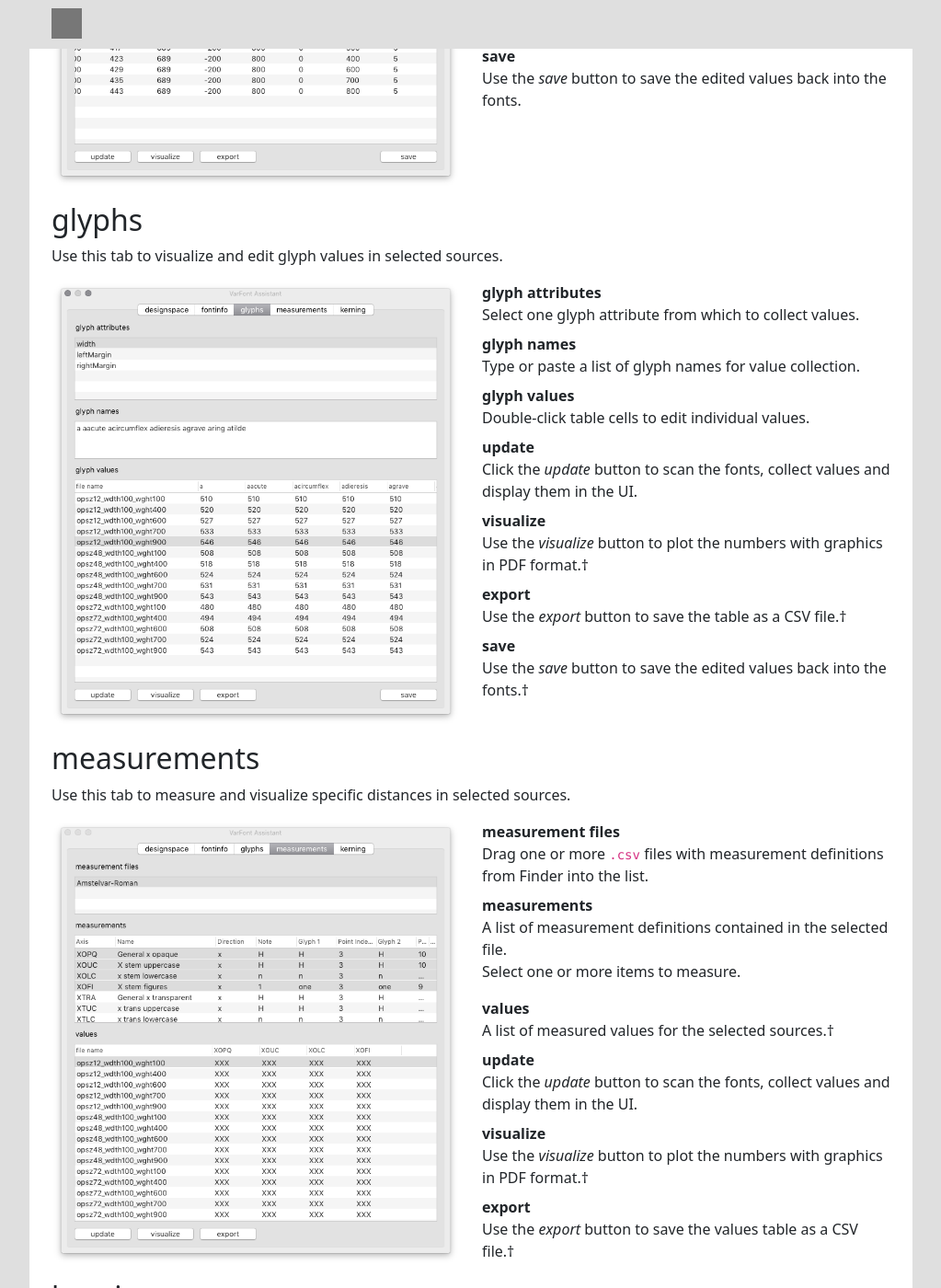
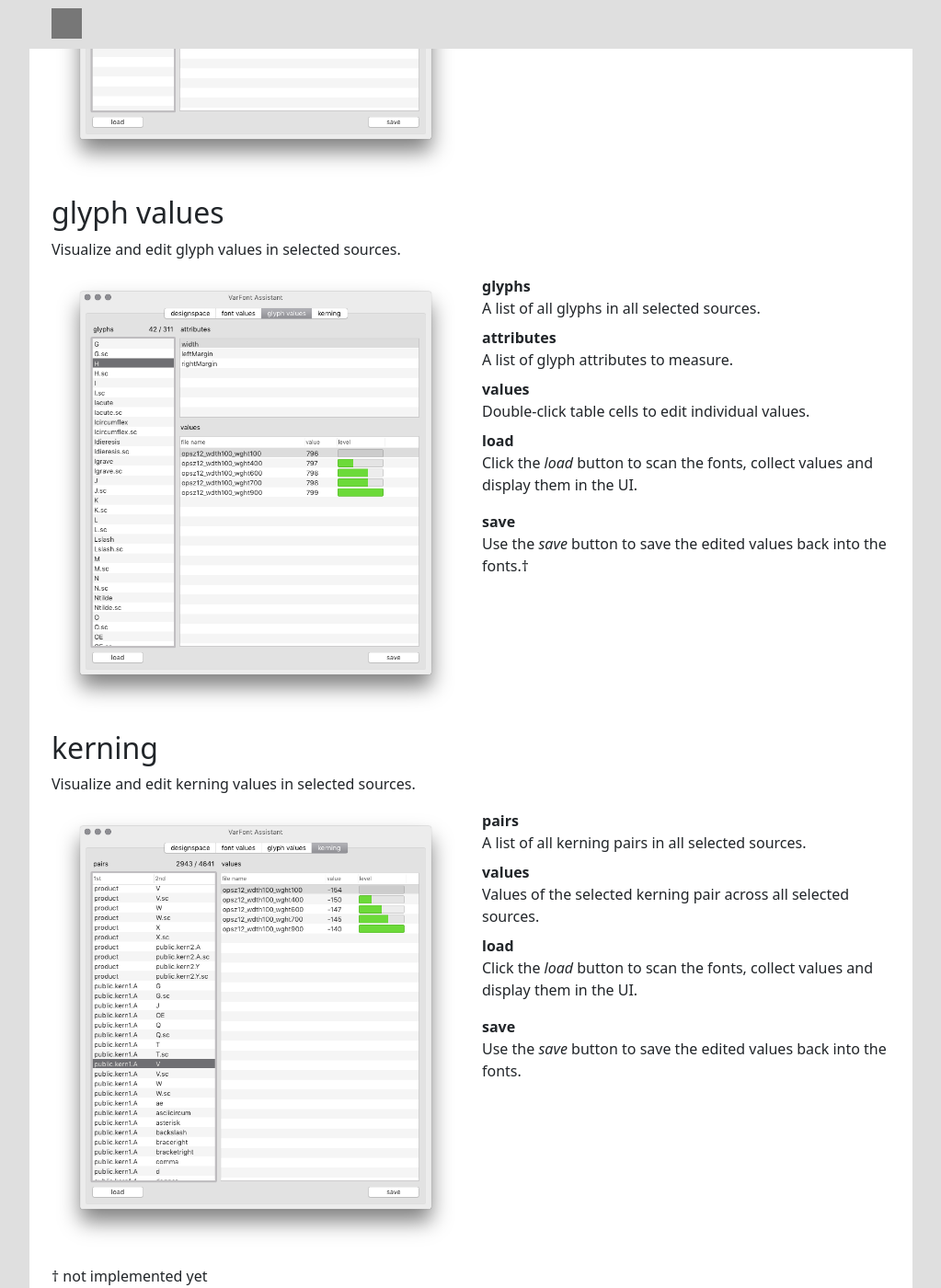
Before and after one commit to googlefonts/fb-variable-values, a Jekyll site: the page built from docs/_reference/varfont-assistant.md, in a window 1280 px wide and 1400 px high, scrolled down 1131 px. Shown: the whole window at 92% size, without its empty margins (128-1151 px from the left). Built offline with Jekyll 4.4.1, drawn with Linux system fonts in a browser that asks for light colours; nearby versions of some CDN libraries; some of the changed text lies outside the part shown.

Commit message:
updating docs

```diff
--- a/docs/_layouts/default.html
+++ b/docs/_layouts/default.html
@@ -5,7 +5,7 @@
   <meta charset="utf-8">
   <meta name="viewport" content="width=device-width, initial-scale=1">
   <title>{{ page.title }}</title>
-  <link rel="icon" href="{{ site.url }}/favicon.ico"/>
+  {% comment %}<link rel="icon" href="{{ site.url }}/favicon.ico"/>{% endcomment %}
   {% include bootstrap.html %}
   <link rel="stylesheet" href="{{ site.url }}/css/style.css" type="text/css" />
   <script src="https://code.jquery.com/jquery-3.6.0.slim.min.js" integrity="sha256-u7e5khyithlIdTpu22PHhENmPcRdFiHRjhAuHcs05RI=" crossorigin="anonymous"></script>
--- a/docs/_reference/varfont-assistant.md
+++ b/docs/_reference/varfont-assistant.md
@@ -11,7 +11,7 @@ A tool to view and edit font values in multiple designspace sources at once.
 designspace
 -----------
 
-Use this tab to define which designspace and font sources to look into.
+Define which designspaces and font sources to look into.
 
 <div class='row'>
 
@@ -21,12 +21,12 @@ Use this tab to define which designspace and font sources to look into.
 
 <div class='col-sm' markdown='1'>
 designspaces
-: Drag one or more `.designspace` files from Finder into the list.
+: Drag one or more `.designspace` files into the list.
 
 axes
 : ^
   A list of axes in the selected designspace.
-  Drag the axes to change the font sorting order.†
+  Reorder the list items to change the font sorting order.†
 
 sources
 : ^
@@ -38,10 +38,10 @@ sources
 </div>
 
 
-fontinfo
---------
+font values
+-----------
 
-Use this tab to visualize and edit font info values in selected sources.
+Visualize and edit font values in selected sources.
 
 <div class='row'>
 
@@ -50,20 +50,22 @@ Use this tab to visualize and edit font info values in selected sources.
 </div>
 
 <div class='col-sm' markdown='1'>
-font info attributes
-: A list of font info attributes to measure.
+attributes
+: A list of font attributes to measure.
 
-font info values
+values
 : Double-click table cells to edit individual values.
 
-update
-: Use the *update* button to scan the fonts, collect values and display them in the UI.
+load
+: Use the *load* button to scan the fonts, collect values and display them in the UI.
 
+<!--
 visualize
 : Use the *visualize* button to plot the numbers with graphics in PDF format.†
 
 export
 : Use the *export* button to save the table as a CSV file.†
+-->
 
 save
 : Use the *save* button to save the edited values back into the fonts.
@@ -72,10 +74,10 @@ save
 </div>
 
 
-glyphs
-------
+glyph values
+------------
 
-Use this tab to visualize and edit glyph values in selected sources.
+Visualize and edit glyph values in selected sources.
 
 <div class='row'>
 
@@ -84,23 +86,25 @@ Use this tab to visualize and edit glyph values in selected sources.
 </div>
 
 <div class='col-sm' markdown='1'>
-glyph attributes
-: Select one glyph attribute from which to collect values.
+glyphs
+: A list of all glyphs in all selected sources.
 
-glyph names
-: Type or paste a list of glyph names for value collection.
+attributes
+: A list of glyph attributes to measure.
 
-glyph values
+values
 : Double-click table cells to edit individual values.
 
-update
-: Click the *update* button to scan the fonts, collect values and display them in the UI.
+load
+: Click the *load* button to scan the fonts, collect values and display them in the UI.
 
+<!--
 visualize
 : Use the *visualize* button to plot the numbers with graphics in PDF format.†
 
 export
 : Use the *export* button to save the table as a CSV file.†
+-->
 
 save
 : Use the *save* button to save the edited values back into the fonts.†
@@ -109,10 +113,11 @@ save
 </div>
 
 
+{% comment %}
 measurements
 ------------
 
-Use this tab to measure and visualize specific distances in selected sources.
+Measure and visualize specific distances in selected sources.
 
 <div class='row'>
 
@@ -132,8 +137,8 @@ measurements
 values
 : A list of measured values for the selected sources.†
 
-update
-: Click the *update* button to scan the fonts, collect values and display them in the UI.
+load
+: Click the *load* button to scan the fonts, collect values and display them in the UI.
 
 visualize
 : Use the *visualize* button to plot the numbers with graphics in PDF format.†
@@ -143,32 +148,37 @@ export
 </div>
 
 </div>
+{% endcomment %}
 
 
 kerning
 -------
 
+Visualize and edit kerning values in selected sources.
+
 <div class='row'>
 
 <div class='col-sm' markdown='1'>
-![]({{ site.url }}/images/VarFontAssistant_5.png){: .img-fluid}
+![]({{ site.url }}/images/VarFontAssistant_4.png){: .img-fluid}
 </div>
 
 <div class='col-sm' markdown='1'>
 pairs
 : A list of all kerning pairs in all selected sources.
 
-kerning values
+values
 : Values of the selected kerning pair across all selected sources.
 
-update
-: Click the *update* button to scan the fonts, collect values and display them in the UI.
+load
+: Click the *load* button to scan the fonts, collect values and display them in the UI.
 
+<!--
 visualize
 : Use the *visualize* button to plot the numbers with graphics in PDF format.†
 
 export
 : Use the *export* button to save the kerning data as a CSV file.†
+-->
 
 save
 : Use the *save* button to save the edited values back into the fonts.
```
Also changed, not shown: docs/_includes/tracker.html (deleted, +0 -15 lines), source/VarFontAssistant.py (+9 -31 lines), docs/favicon.ico (deleted), docs/images/VarFontAssistant_1.png, docs/images/VarFontAssistant_2.png, docs/images/VarFontAssistant_3.png, docs/images/VarFontAssistant_4.png, docs/images/VarFontAssistant_5.png (deleted).
